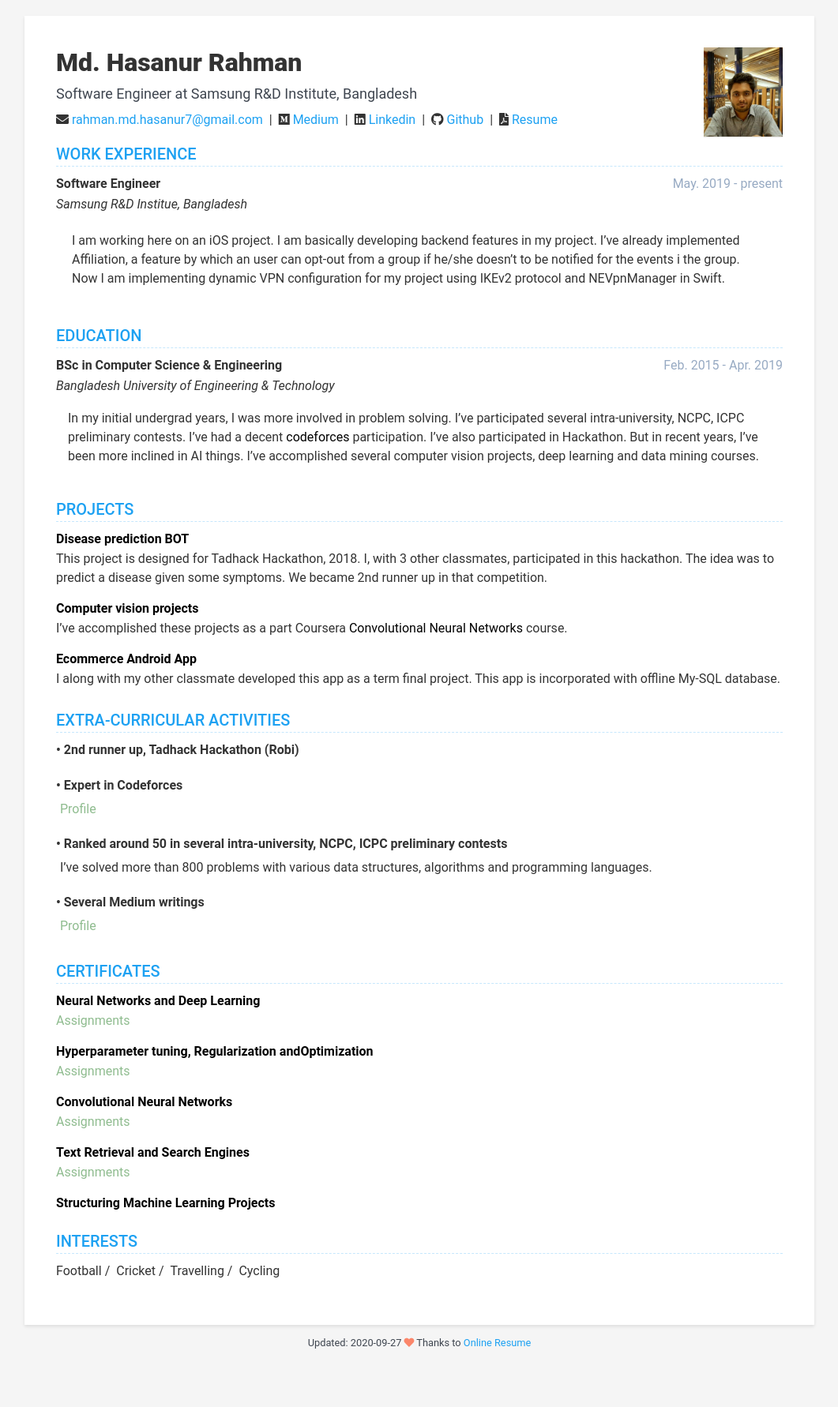
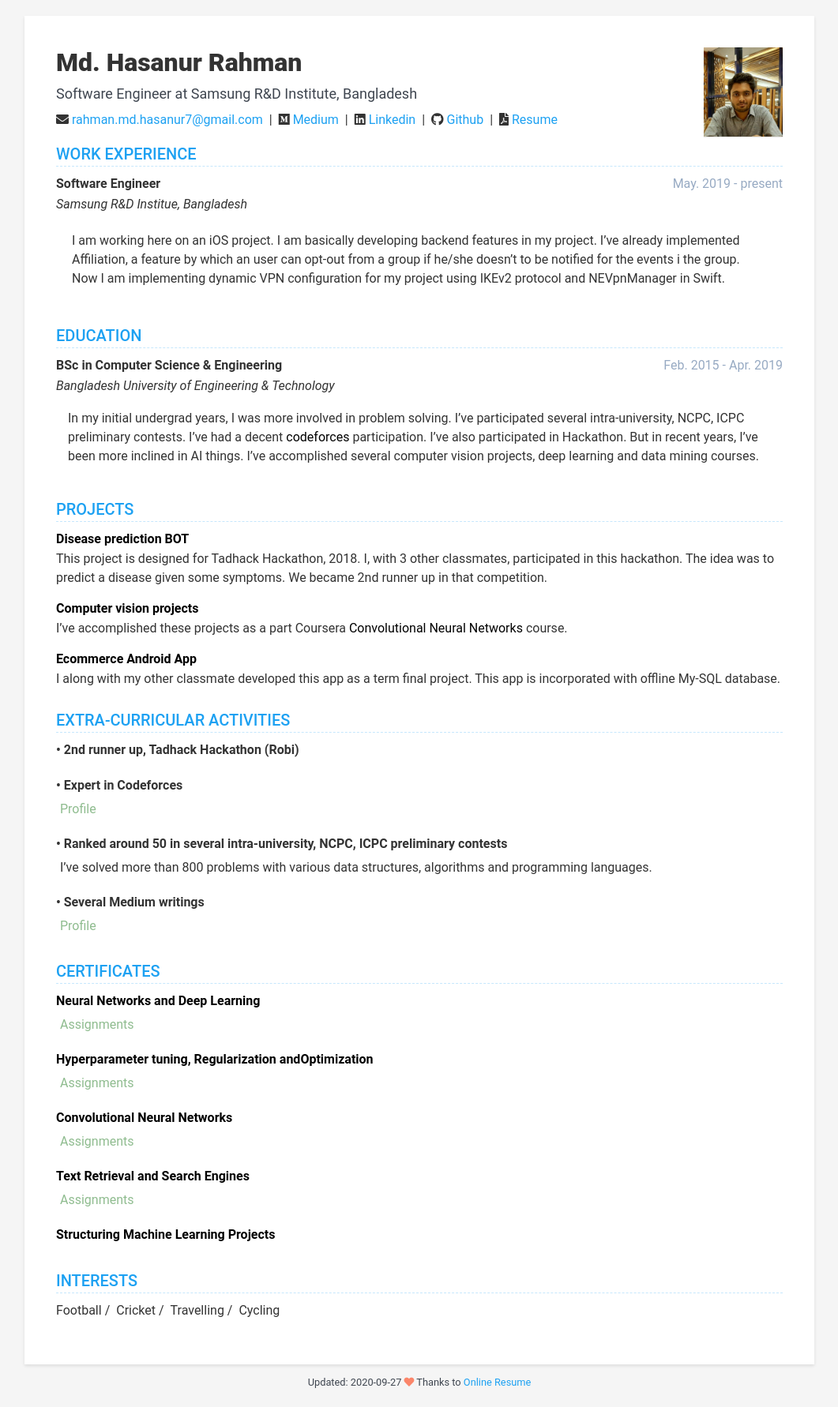
Before and after one commit to umma-salma/hasanur-rahman.github.io, a Jekyll site: the page built from index.html, in a window 1280 px wide. Shown: the whole page at 79% size, without its empty margins (109-1170 px from the left). Built offline with Jekyll 4.4.1, drawn with Linux system fonts in a browser that asks for light colours; nearby versions of some CDN libraries; before the commit the page ends 1732 px from its top, so only the background shows below that.

Commit message:
update padding
Signed-off-by: Md. Hasanur Rahman <hasanurrahman690@gmail.com>

```diff
--- a/_includes/certificates.html
+++ b/_includes/certificates.html
@@ -24,7 +24,7 @@
         </p>
 
         {% if certificate.details %}
-        <div class="details" style="padding:px">
+        <div class="details" style="padding:5px">
             {{ certificate.details | markdownify }}
         </div>
         {% endif %}
--- a/_sass/_base.scss
+++ b/_sass/_base.scss
@@ -116,7 +116,7 @@ p {
     .intro, .details {
         ul {
             margin-bottom: $spacing-unit / 4;
-            padding-left: $spacing-unit + 4cm;
+            padding-left: $spacing-unit ;
         }
     }
 
```
